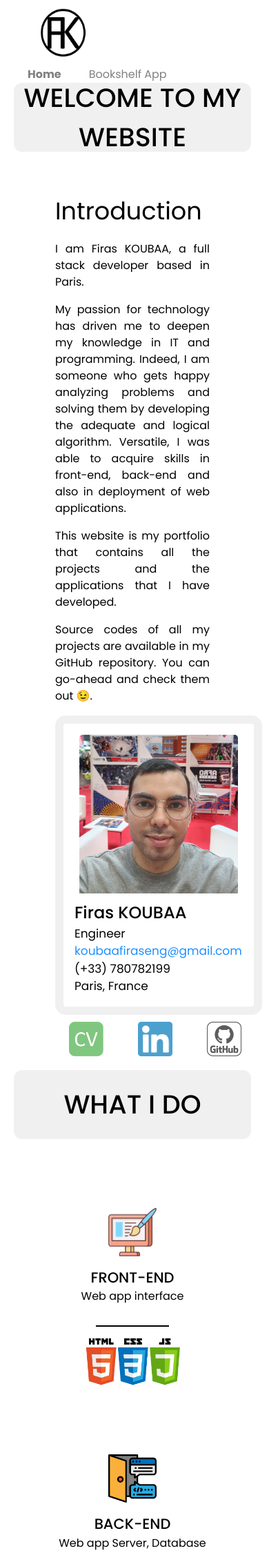
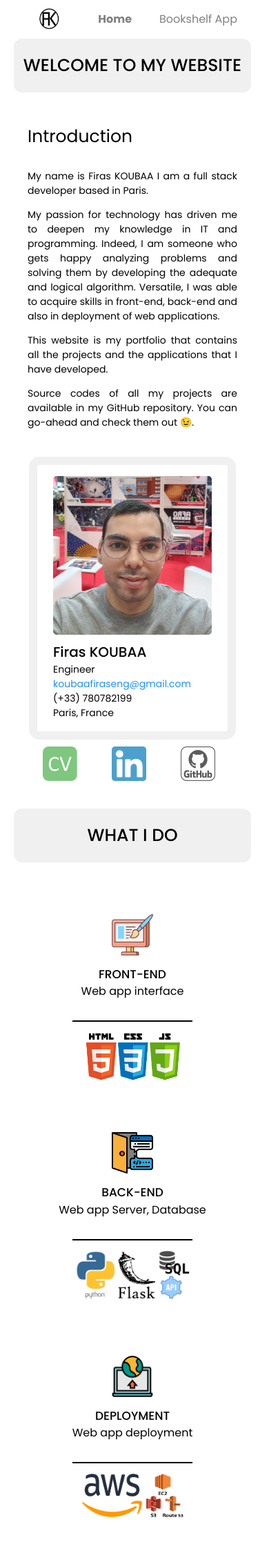
Before and after one commit to firaskoubaa/webappdev-flask, a Flask app: page / in a window 390 px wide. Shown: the top 2251 px of the page at 69% size. Run offline with Flask 2, Linux system fonts and the light colour scheme.

Commit message:
rendering website for mobile phones (media query), log file next : create docker image and deploy the new version on aws (version 1.0)

```diff
--- a/application.py
+++ b/application.py
@@ -1,6 +1,7 @@
 from flask import Flask, render_template, request, url_for, redirect
 import requests
 import mysql.connector
+import datetime
 
 # Read and fetch data using Google Books API
 def api_fetchdata(subject):
@@ -77,11 +78,22 @@ def rowcountfun():
 # Limit the maximum number of items to strore in the bookshelf (Databsae)
 maxnum_items_bookshelf = 10
 
+# Log registration to ensure that website is visited by someone
+def log_register(action):
+    x = datetime.datetime.now()
+    timestamp = x.strftime("%A") + "," + x.strftime("%X") + "," + x.strftime("%x")
+    mycursor = mydb.cursor()
+    sql_addlog = "INSERT INTO logs (timestamp, comment) VALUES (%s, %s)"
+    mycursor.execute(sql_addlog, (timestamp, action,))
+    mydb.commit()
+    mycursor.close()
+
 app = Flask(__name__)
 
 # Home page
 @app.route("/")
 def index():
+    log_register("home page")
     return render_template("index.html")
 
 # Bookshelf application
@@ -96,11 +108,13 @@ def bookshelf_app():
     bookshelf_db = mycursor.fetchall()
     mycursor.close()
     if rs == None or rs == "":
+        log_register("BS app page")
         return render_template("bookshelf_app.html", bookshelf = bookshelf_db)
     else:
         research=rs.replace(' ', '+')       # In case the user runs a search with two words or more
         api_fetchdata(research)
         print(matrix_data)
+        log_register("searched book: " + rs)
         if matrix_data == []:                # In case the application doesn't find any book with the searched name
             return render_template("bookshelf_app.html", bookshelf = bookshelf_db, searched_book_name = rs, search_status = "not found")
         else:                                # In case everything works fine
@@ -132,6 +146,7 @@ def add():
         mycursor.execute(sql_addcmd, add_chosen_book)
         mydb.commit()
         mycursor.close()
+        log_register("added book : " + add_chosen_book[2])
     else:                                   # in case the Database is totally full
         print("db is full, you have consumed your free 10 books saving ;)")
 
@@ -142,6 +157,14 @@ def add():
 def delete():
     book_to_delete_id = int(request.form['book_to_delete_id'])
     print("the book to add is number " + str(book_to_delete_id))
+
+    # storing deleted book name in logs file
+    mycursor = mydb.cursor()
+    sql_fetch_deleteb_title = "SELECT title FROM products WHERE id = %s;"
+    mycursor.execute(sql_fetch_deleteb_title, (book_to_delete_id,))
+    book_to_delete_title = mycursor.fetchall()
+    mycursor.close()
+    log_register("deleted book : " + book_to_delete_title[0][0] + ", id = " + str(book_to_delete_id))
 
     # Count the number of stored books
     row_count = rowcountfun()
@@ -160,7 +183,7 @@ def delete():
         before_after_id=[id_to_upd, id_to_upd + 1]
         mycursor.execute(sql_updatecmd, before_after_id)
         mydb.commit()
-    mycursor.close()
+        mycursor.close()
 
     return redirect(url_for('bookshelf_app'))
 
--- a/static/script.js
+++ b/static/script.js
@@ -1,28 +1,24 @@
-const current_location=location.href;
+let current_location_pathname = location.pathname;
 
 /////Making the selected navbar item bolder
 //Getting my current locaton URL
-const menu_item=document.querySelectorAll('.navigationbar_1item a');
-const menu_length= menu_item.length;
-const e=0;
+let menu_item=document.querySelectorAll('.navigationbar_1item a');
+let menu_length= menu_item.length;
+let e=0;
 for (let i=0; i<menu_length;i++){
-  if (menu_item[i].href === current_location){
-    menu_item[i].className="active";
-    e=1;
+  if (menu_item[i].pathname === current_location_pathname){
+    e=i;
   }
 };
-if (e == 0){
-  menu_item[0].className="active";
-};
+menu_item[e].className="active";
 
 /////Display the search table once the search button is clicked
-var serstat=document.getElementById("search_status").textContent;
-// alert(serstat)
+let serstat=document.getElementById("search_status").textContent;
 if (serstat == "not found") {
-  var disp_mess_err = document.getElementById("no_book_found");
+  let disp_mess_err = document.getElementById("no_book_found");
   disp_mess_err.style.display = "block";
   document.getElementById("empty_bs_table").style.display="none";
-}else {
+}else if (serstat == "found") {
   document.getElementById("book_search_table").style.display="block";
   document.getElementById("empty_bs_table").style.display="none";
   // disp_res_tab.style.border = "none";
--- a/static/style.css
+++ b/static/style.css
@@ -21,8 +21,8 @@ html,body {
   flex-wrap: wrap;
 }
 .logo_image {
-  width: 70px;
-  height: 70px;
+  width: 50px;
+  height: 50px;
   padding-top: 12px;
   margin-left: 36px;
   margin-bottom: 7px;
@@ -50,7 +50,7 @@ html,body {
 
 /* Welcome section */
 .intro{
-  padding: 60px 60px 0px 60px;
+  padding: 50px 50px 25px 50px;
   display: flex;
   justify-content: space-around; /*item-space-item .... */
   flex-wrap: wrap;
@@ -60,7 +60,7 @@ html,body {
   margin: 0%;
 }
 .intro_text{
-  width: 500px;
+  width: 650px;
   text-align: justify;
 }
 .intro ul {
@@ -116,7 +116,7 @@ html,body {
   border-radius: 5px;
   display: block;
   margin: auto;
-  padding-bottom: 10px;
+  margin-bottom: 10px;
 }
 
 /*  MAIN PROJECT */
@@ -149,29 +149,33 @@ form{
 }
 #search_status{
   display: none;
+  table-layout: fixed;
 }
 table {
   width: 85vw;
   margin-bottom:70px;
   margin-left: auto;
   margin-right: auto;
+  overflow-x:auto;
 }
 #empty_bs_table{
-  padding: 3%;
+  display: block;
+  margin: 3%;
   border-color: red;
   border-width: 3px;
   border-radius: 12px;
+  table-layout: fixed;
 }
 #book_search_table{
   display: none;
-  padding: 3%;
+  margin: 3%;
   border-color: red;
   border-width: 3px;
   border-radius: 12px;
 }
 #bookshelf_tab{
   display: block;
-  padding: 3%;
+  margin: 3%;
   border-color: green;
   border-width: 3px;
   border-radius: 12px;
@@ -244,10 +248,7 @@ tr img{
 .all_projects_title {
   font-size: 38px;
   font-weight: 500;
-  display: flex; /* horizontal list*/
-  justify-content: center; /* items in the center */
-  align-items: center;/* midlle of the height*/
-  height: 100px;
+  padding: 20px 0;
   background-color: rgba(223, 223, 223, 0.479);
   text-transform: uppercase;
   text-align:center;
@@ -258,14 +259,14 @@ tr img{
   justify-content: space-around; /*space-item-space-item-space  */
   align-items: center;/* midlle of the height*/
   flex-wrap: wrap;
-  margin-bottom: 100px;
+  margin-bottom: 75px;
 }
 .skill{
   display: flex; /* horizontal list*/
   justify-content: center; /*space-item-space-item-space  */
   align-items: center;/* midlle of the height*/
   flex-direction: column;
-  margin-top: 100px;
+  margin-top: 75px;
 }
 .skill_title {
   font-size: 21px;
@@ -304,12 +305,13 @@ tr img{
   border: 1px solid black;
 }
 .projects_content{
-  padding-top: 100px;
+  margin: 75px;
+  /* padding-top: 100px; */
   display: flex; /* horizontal list*/
   justify-content: center; /*space-item-space-item-space  */
   align-items: center;/* midlle of the height*/
   flex-wrap: wrap;
-  margin-bottom: 100px;
+  /* margin-bottom: 100px; */
 }
 
 /* Projects section */
@@ -320,8 +322,8 @@ tr img{
 }
 .flip_card_content {
   position: relative;
-  width: 100%;
-  height: 100%;
+  width: 250px;
+  height: 250px;
   text-align: center;
   transition: transform 0.6s;
   transform-style: preserve-3d;
@@ -402,11 +404,72 @@ footer hr{
   font-weight: 500;
 }
 .final_website_logo{
-  width:  45px;
-  height: 45px;
+  width:  40px;
+  height: 40px;
   padding-bottom: 5px;
 }
 footer p {
   margin:0%;
   padding: 0%;
 }
+
+
+@media only screen and (max-width: 768px) {
+  .logo_image {
+    width: 30px;
+    height: 30px;
+  }
+  .all_projects_title{
+    font-size: 25px;
+  }
+  .mobile_media_br{
+    display: block;
+  }
+  .intro{
+    padding: 20px;
+  }
+  #intro_title{
+    font-size: 25px;
+    padding-top: 25px;
+    padding-bottom: 15px;
+  }
+  .project_intro_text, .intro_text{
+    font-size: 14px;
+  }
+  #intro_card_title {
+    font-size: 20px;
+  }
+  .intro_card_text{
+    font-size: 14px;
+    margin-left: 7px;
+  }
+  .intro_right_part{
+    margin-top: 25px;
+  }
+  .skills_content{
+    display: block; /* horizontal list*/
+    align-items: center;/* midlle of the height*/
+  }
+  .mobile_rend_skill_descrip{
+    font-size: 14 px;
+  }
+  .skill_title {
+    font-size: 17px;
+  }
+  .description_logo {
+    height: 60px;
+    width: 60px;
+  }
+  .projects_section hr{
+    border: 0.05rem solid black;
+    width: 50%;
+  }
+  .flip_card, .flip_card_content, .flip_card img  {
+    width: 200px;
+    height: 200px;
+  }
+  .final_website_logo{
+    width:  30px;
+    height: 30px;
+  }
+}
--- a/templates/bookshelf_app.html
+++ b/templates/bookshelf_app.html
@@ -6,7 +6,7 @@
 <!--- Main project -->
 <div class="projects_section">
 	<div class="all_projects_title">
-		Project 1: Bookshelf app
+		Project 1: <br  class="mobile_media_br to_be_hidden"> Bookshelf app
 	</div>
 	<div class="intro">
 		<div class="project_intro_text" >
@@ -24,7 +24,7 @@
 		</div>
 		<div id="search_status">{{search_status}}</div>
 		<div id="no_book_found">
-			There is no book registered at Google Books database with with the name '{{searched_book_name}}'
+			There is no book registered at Google Books database with the name '{{searched_book_name}}'
 		</div>
 		<table id="empty_bs_table">
 			<caption>Searched book table</caption>
--- a/templates/index.html
+++ b/templates/index.html
@@ -9,7 +9,7 @@
 <div class="intro">
 		<div class="intro_text">
 			<p id="intro_title">Introduction</p>
-			<p>I am Firas KOUBAA, a full stack developer based in Paris.</p>
+			<p>My name is Firas KOUBAA I am a full stack developer based in Paris.</p>
 			<p>My passion for technology has driven me to deepen my knowledge in IT and programming.
 				Indeed, I am someone who gets happy analyzing problems and solving them by developing
 				 the adequate and logical algorithm. Versatile, I was able to acquire skills in front-end,
@@ -30,7 +30,7 @@
 				</div>
 			</div>
 			<ul>
-				<div><li> <a href="/static/files/Cv - Firas KOUBAA - FS Developer.pdf"  target="_blank"> <img class="external_sites" src="/static/img/cv-2.PNG" alt="CV"></a></li></div>
+				<div><li> <a href="/static/files/CV - Firas KOUBAA - FS Developer.pdf"  target="_blank"> <img class="external_sites" src="/static/img/cv-2.PNG" alt="CV"></a></li></div>
 				<div><li><a href=" https://www.linkedin.com/in/firas-koubaa-engineer/" target="_blank"> <img class="external_sites" src="/static/img/linkedin.png" alt="Linkedin"> </a></li></div>
 				<div><li><a href="https://github.com/firaskoubaa?tab=repositories" target="_blank"> <img class="external_sites" src="/static/img/github.PNG" alt="GitHub"> </a>	</li></div>
 			</ul>
@@ -47,7 +47,7 @@
 		<div class="skill">
 			<img class="description_logo" src="/static/img/front_end.png" alt="FE">
 			<div class="skill_title"> Front-End</div>
-			<div>Web app interface</div>
+			<div class="mobile_rend_skill_descrip">Web app interface</div>
 			<hr >
 			<img id="html_css_js_logo" src="/static/img/html-css-js-3.png" alt="HTML CSS JS">
 		</div>
@@ -107,6 +107,4 @@
 </div>
 
 
-
-
 {% endblock %}
--- a/templates/layout.html
+++ b/templates/layout.html
@@ -11,10 +11,10 @@
 <body>
 <!-- Navigation bar -->
 <nav class="navigationbar">
-	<a href="#"><img class="logo_image" src="/static/img/logo.png"></a>
+	<a href="/"><img class="logo_image" src="/static/img/logo.png"></a>
 	<ul class="navigationbar_items">
 		<li class="navigationbar_1item" > <a href="/">Home</a> </li>
-		<li class="navigationbar_1item" > <a href="bookshelf_app">Bookshelf App</a> </li>
+		<li class="navigationbar_1item" > <a href="/bookshelf_app">Bookshelf App</a> </li>
 	</ul>
 </nav>
 
```
Also changed, not shown: templates/part1.html (deleted, +0 -27 lines), templates/part2.html (deleted, +0 -20 lines), templates/part3.html (deleted, +0 -23 lines), README.md, 2 other files.
